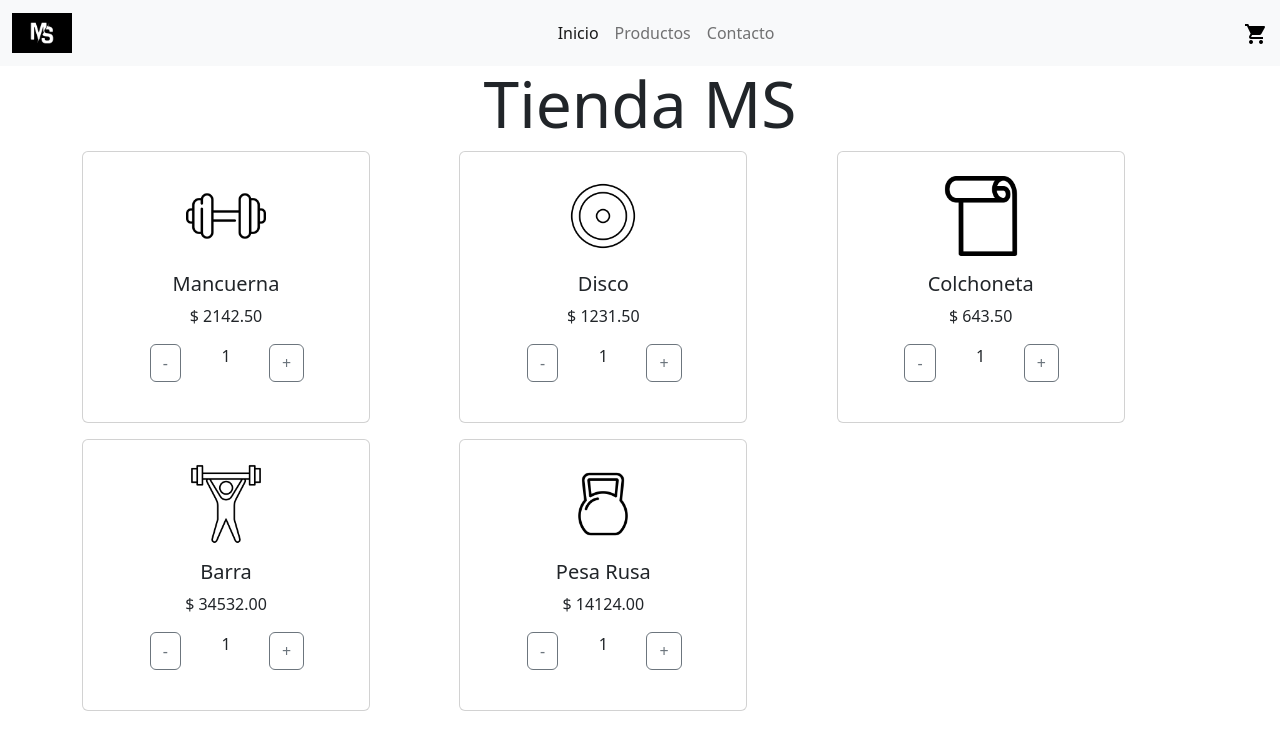
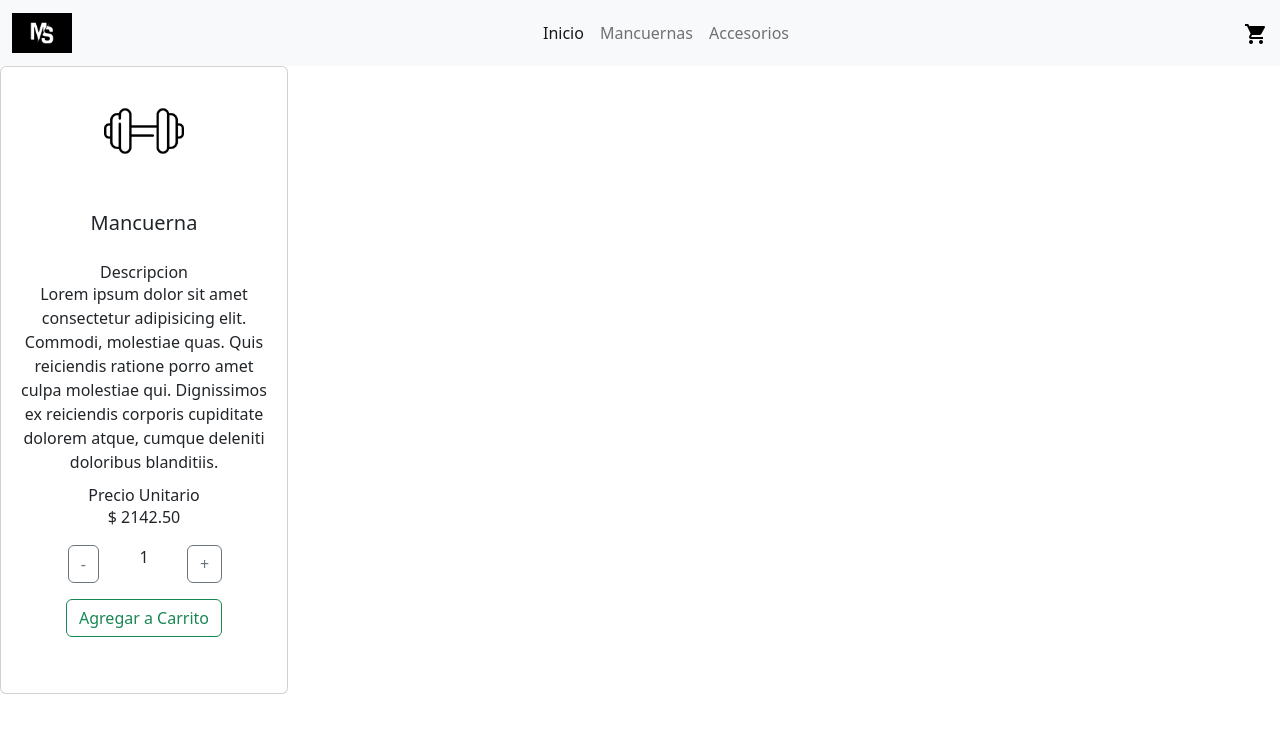
Before and after one commit to nicogastiazoro/MS-Training-React, a React (Create React App) app: page /item/1342 in a window 1280 px wide. Shown: the top 750 px of the page. Built offline with nearby package versions, Linux system fonts and the light colour scheme.

Commit message:
Pre-Entrega proyecto final

```diff
--- a/package.json
+++ b/package.json
@@ -10,6 +10,8 @@
     "react": "^18.2.0",
     "react-bootstrap": "^2.5.0",
     "react-dom": "^18.2.0",
+    "react-lorem-ipsum": "^1.4.10",
+    "react-router-dom": "^6.3.0",
     "react-scripts": "5.0.1",
     "web-vitals": "^2.1.4"
   },
--- a/src/App.jsx
+++ b/src/App.jsx
@@ -2,14 +2,23 @@ import './App.css';
 import NavBar from './components/NavBar';
 import ItemListContainer from './components/ItemListContainer';
 import 'bootstrap/dist/css/bootstrap.min.css';
+import { BrowserRouter,Routes,Route } from 'react-router-dom';
+import ItemDetailContainer from './components/ItemDetailContainer';
+import { Container } from 'react-bootstrap';
 
 function App() {
   return (
-    <>
-      <NavBar/>
-      <h1 className="display-3 text-center">Tienda MS</h1>
-      <ItemListContainer greeting={'Aca va a estar el catalogo de productos'}/>
-    </>
+    // <Container>
+    //   <ItemListContainer/>
+    // </Container>
+    <BrowserRouter>
+       <NavBar/>
+      <Routes>
+        <Route path='/' element={<ItemListContainer/>}/>
+        <Route path='/category/:category' element={<ItemListContainer/>}/>
+        <Route path='/item/:id' element={<ItemDetailContainer className="align-items-center"/>}/>
+      </Routes>
+    </BrowserRouter>
   );
 }
 
--- a/src/components/ItemCount.jsx
+++ b/src/components/ItemCount.jsx
@@ -24,7 +24,7 @@ const handleSubtract = () => {
           <Col className='ms-5'>
               <Button onClick={handleSubtract} variant="outline-secondary">-</Button>
           </Col>
-          <Col><Card.Text>
+          <Col><Card.Text className="text-center">
           {counter}
           </Card.Text></Col>
           <Col className='me-5'>
--- /dev/null
+++ b/src/components/ItemDetail.jsx
@@ -0,0 +1,40 @@
+import React from "react";
+import { Card, Container } from "react-bootstrap";
+import ItemCount from "./ItemCount";
+import { Col } from "react-bootstrap";
+import {Button} from "react-bootstrap";
+
+const ItemDetail = ({ item }) => {
+  return (
+      <Card className="py-4 " style={{ width: "18rem" }}>
+        <Card.Img
+          style={{ width: "5rem" }}
+          variant="top"
+          src={item.pictureUrl}
+        />
+        <Card.Body className="text-center">
+          <Card.Title className="py-4">{item.title}</Card.Title>
+          <Card.Subtitle>
+            Descripcion
+          </Card.Subtitle>
+          <Card.Text>
+            Lorem ipsum dolor sit amet consectetur adipisicing elit. Commodi,
+            molestiae quas. Quis reiciendis ratione porro amet culpa molestiae
+            qui. Dignissimos ex reiciendis corporis cupiditate dolorem atque,
+            cumque deleniti doloribus blanditiis.
+          </Card.Text>
+
+          <Card.Subtitle>
+                Precio Unitario
+          </Card.Subtitle>
+          <Card.Text className=''>
+            <span>$ {Number.parseFloat(item.price).toFixed(2)}</span>
+          </Card.Text>
+          <ItemCount className="text-center" stock={5} initial={1} />
+          <Button variant="outline-success" className="my-3 ">Agregar a Carrito</Button>
+        </Card.Body>
+      </Card>
+  );
+};
+
+export default ItemDetail;
--- /dev/null
+++ b/src/components/ItemDetailContainer.jsx
@@ -0,0 +1,33 @@
+import React from 'react'
+import Item from './Item'
+import { useParams } from 'react-router-dom';
+import { useEffect, useState } from 'react';
+import itemsJson from "../itemsJson.json";
+import ItemDetail from './ItemDetail';
+import products from './products';
+
+function ItemDetailContainer() {
+    const { id } = useParams();
+    const [producto, setProducto] = useState({})
+
+    const getItem = (time) =>
+    new Promise((resolve, reject) => {
+      setTimeout(() => {
+        let product = products.find( p => p.id == id)
+        if (product) {resolve( product );}
+        else { reject("Error");}
+      }, time);
+    });
+
+    useEffect(() => {
+        getItem( 2000 )
+          .then((res) => {setProducto(res);})
+          .catch((err) => {console.log(err, ": No existe el componente");});
+      }, []);
+
+  return (
+    <ItemDetail className="justify-content-center" item={producto} />
+  )
+}
+
+export default ItemDetailContainer
--- a/src/components/ItemList.jsx
+++ b/src/components/ItemList.jsx
@@ -1,11 +1,15 @@
 import Item from "./Item";
+import { Link } from "react-router-dom";
 
 function ItemList({ items }) {
   //Estructura item: {id, title, price, pictureUrl}
   return (
     <div className="row row-cols-1 row-cols-sm-2 row-cols-md-3 g-3">
       {items.length ? (
-        items.map((item) => <Item key={item.id} item={item} />)
+        items.map((item) =>
+          <Link to={`/item/${item.id}`} key={item.id}>
+            <Item item={item}/>
+          </Link>)
       ) : (
         <h2>Cargando items...</h2>
       )}
--- a/src/components/ItemListContainer.jsx
+++ b/src/components/ItemListContainer.jsx
@@ -1,33 +1,41 @@
 import { useEffect, useState } from "react";
 import ItemList from "./ItemList";
 import Container from "react-bootstrap/esm/Container";
-import itemsJson from "../itemsJson.json"
+import itemsJson from "../itemsJson.json";
+import products from "./products";
+import { useParams } from "react-router-dom";
 
-const ItemListContainer = ( {greeting} ) => {
+const ItemListContainer = ({ greeting }) => {
+  const [items, setItems] = useState([]);
+  const { category } = useParams();
 
-    const [items, setItems] = useState ([]);
-
-    const getItems = (data,time) =>
-      new Promise((resolve, reject) => {
-        setTimeout( () => {
-        if(data){
+  const getItems = (data, time) =>
+    new Promise((resolve, reject) => {
+      setTimeout(() => {
+        if (data) {
           resolve(data);
-        }else{
+        } else {
           reject("Error");
         }
-      },time)
-    })
+      }, time);
+    });
 
-    useEffect( () => {
-      getItems(itemsJson,2000).then(res => {
-        setItems(res);
+  useEffect(() => {
+    getItems(products, 2000)
+      .then((res) => {
+        console.log(res);
+        console.log(category)
+        category ? setItems(res.filter( p => p.category == category)) : setItems(res);
       })
-      .catch(err => {console.log(err,": no hay items para mostrar");})
-    },[])
-    return (
-      <Container>
-        <ItemList items={items}/>
-      </Container>
-    );
-  }
-  export default ItemListContainer
+      .catch((err) => {
+        console.log(err, ": no hay items para mostrar");
+      });
+  });
+  return (
+    <Container>
+      <h1 className="display-3 text-center">Tienda MS</h1>
+      <ItemList items={items} />
+    </Container>
+  );
+};
+export default ItemListContainer;
--- a/src/components/NavBar.jsx
+++ b/src/components/NavBar.jsx
@@ -1,25 +1,26 @@
 import CartWidget from './CartWidget';
+import { Link,NavLink } from 'react-router-dom';
 
 function NavBar() {
   return (
 <nav className="navbar navbar-expand-lg bg-light">
   <div className="container-fluid">
-    <a className="navbar-brand" href="#">
-        <img src="/assets/logo.jpg" width="60px"/>
-    </a>
+    <NavLink className="navbar-brand" to={'/'}>
+      <img src="/assets/logo.jpg" width="60px"/>
+    </NavLink>
     <button className="navbar-toggler" type="button" data-bs-toggle="collapse" data-bs-target="#navbarNav" aria-controls="navbarNav" aria-expanded="false" aria-label="Toggle navigation">
       <span className="navbar-toggler-icon"></span>
     </button>
     <div className="collapse navbar-collapse" id="navbarNav">
       <ul className="navbar-nav mx-auto">
         <li className="nav-item">
-          <a className="nav-link active" aria-current="page" href="#">Inicio</a>
+          <NavLink className="nav-link active" to={'/'}>Inicio</NavLink>
         </li>
         <li className="nav-item">
-          <a className="nav-link" href="#">Productos</a>
+          <NavLink className="nav-link" to={'/category/mancuernas'}>Mancuernas</NavLink>
         </li>
         <li className="nav-item">
-          <a className="nav-link" href="#">Contacto</a>
+          <NavLink className="nav-link" to={'/category/accesorios'}>Accesorios</NavLink>
         </li>
       </ul>
       <CartWidget/>
--- /dev/null
+++ b/src/components/products.js
@@ -0,0 +1,39 @@
+const products =
+[
+    {
+      id: '1342',
+      title: 'Mancuerna',
+      category: 'mancuernas',
+      price: 2142.5,
+      pictureUrl: '/assets/products/1234.png'
+    },
+    {
+      id: '2',
+      title: 'Disco',
+      category: 'accesorios',
+      price: 1231.5,
+      pictureUrl: '/assets/products/2341.png'
+    },
+    {
+      id: '3',
+      title: 'Colchoneta',
+      category: 'accesorios',
+      price: 643.5,
+      pictureUrl: '/assets/products/5235.png'
+    },
+    {
+      id: '4',
+      title: 'Barra',
+      category: 'accesorios',
+      price: 34532,
+      pictureUrl: '/assets/products/1512.png'
+    },
+    {
+      id: '5',
+      title: 'Pesa Rusa',
+      category: 'mancuernas',
+      price: 14124,
+      pictureUrl: '/assets/products/9134.png'
+    }
+  ]
+export default products;
--- a/src/index.js
+++ b/src/index.js
@@ -3,10 +3,21 @@ import ReactDOM from 'react-dom/client';
 import './index.css';
 import App from './App';
 import 'bootstrap/dist/css/bootstrap.min.css';
+import { BrowserRouter, Routes, Route } from 'react-router-dom';
+import ItemDetailContainer from './components/ItemDetailContainer';
+import ItemListContainer from './components/ItemListContainer';
+import NavBar from './components/NavBar';
 
 const root = ReactDOM.createRoot(document.getElementById('root'));
 root.render(
-  <React.StrictMode>
-    <App />
-  </React.StrictMode>
+
+<App />
+  //   <BrowserRouter>
+  //     <NavBar/>
+  //   <Routes>
+  //     <Route path='/' element={<App />}/>
+  //     <Route path='/category/:category' element={<ItemListContainer/>}/>
+  //     <Route path='/item/:id' element={<ItemDetailContainer/>}/>
+  //   </Routes>
+  // </BrowserRouter>
 );
```
Also changed, not shown: 1 other file (tests, documents, lock files or other folders).
